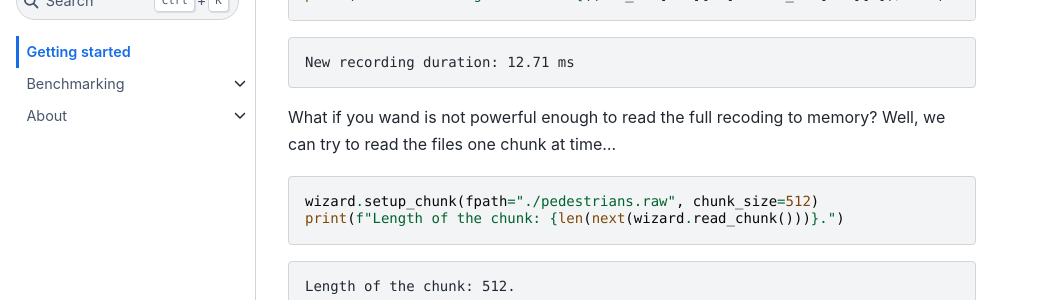
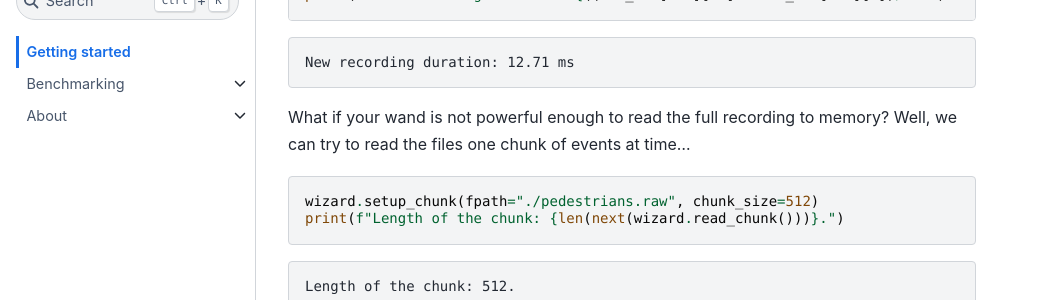
Before and after one commit to open-neuromorphic/expelliarmus, a Sphinx documentation site: the page built from docs/quickstart.md, in a window 1280 px wide and 900 px high, scrolled down 1441 px. Shown: the part 153-453 px from the top of the window, without its empty margins (0-1044 px from the left). Built offline with Sphinx 7.4.7 and the Sphinx Book theme 1.1.4, drawn with Linux system fonts in a browser that asks for light colours.

Commit message:
Update quickstart.md

````diff
--- a/docs/quickstart.md
+++ b/docs/quickstart.md
@@ -85,7 +85,7 @@ print(f"New recording duration: {((cut_arr['t'][-1] - cut_arr['t'][0])/1000):.2f
     New recording duration: 12.71 ms
 
 
-What if you wand is not powerful enough to read the full recoding to memory? Well, we can try to read the files one chunk at time...
+What if your wand is not powerful enough to read the full recording to memory? Well, we can try to read the files one chunk of events at time...
 
 
 ```python
````
